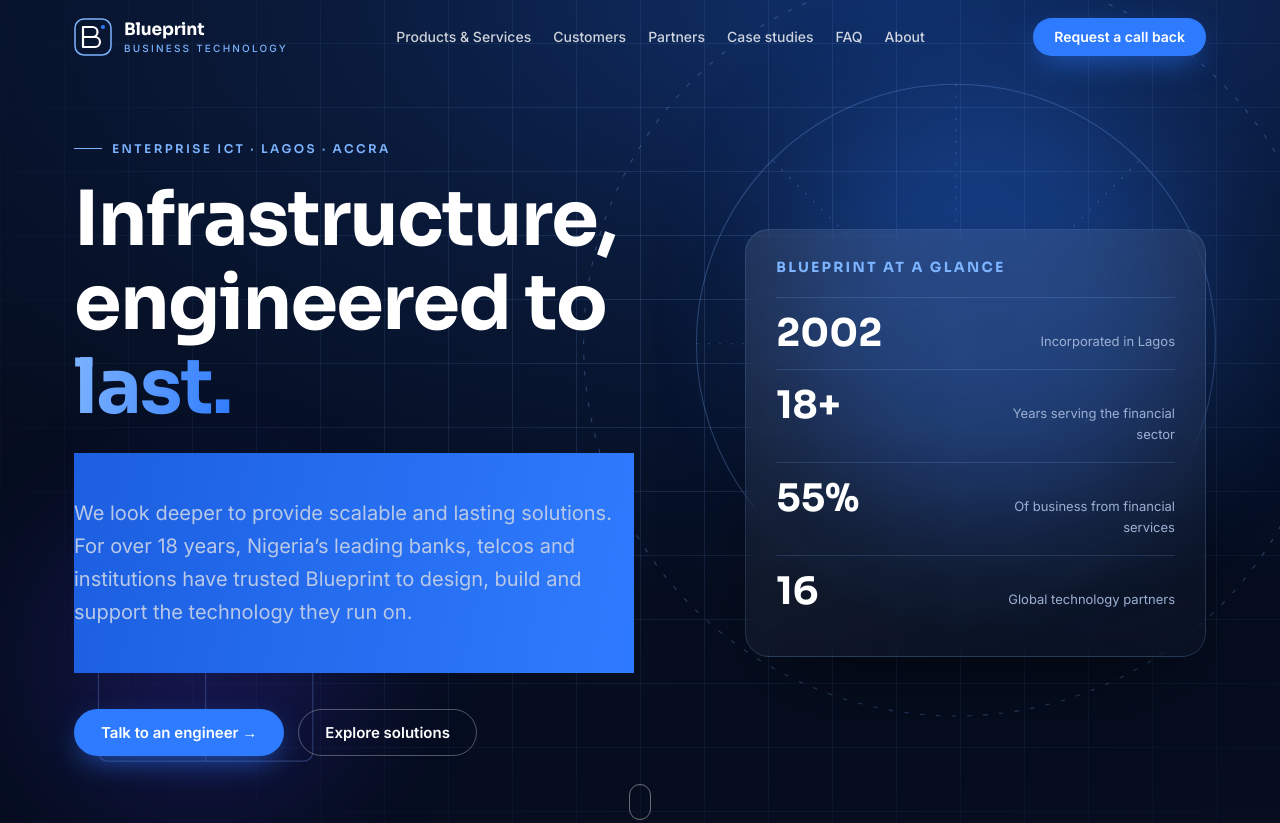
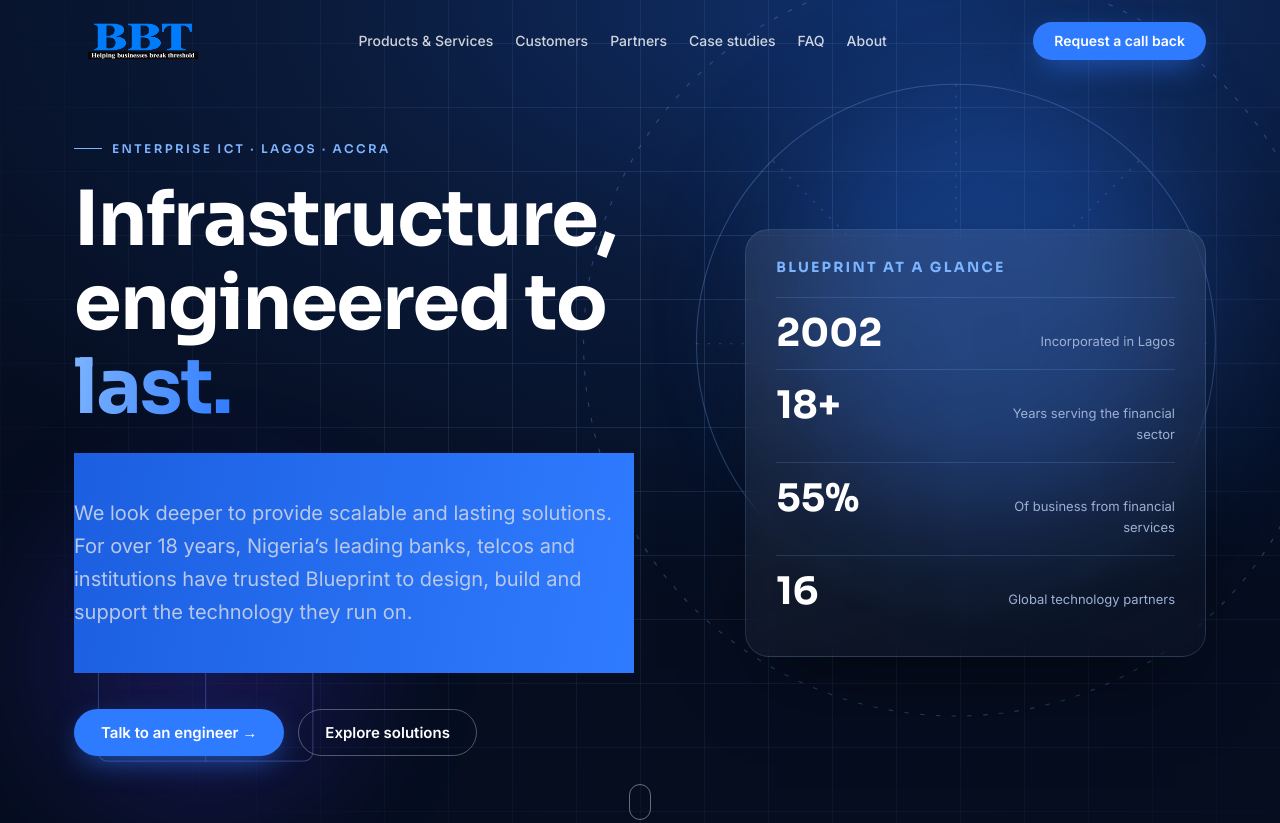
Before and after one commit to darren08148-art/blueprint-demo, a plain HTML site: page index.html in a window 1280 px wide. Shown: the top 823 px of the page. Drawn offline with Linux system fonts and the light colour scheme.

Commit message:
Update index.html

```diff
--- a/index.html
+++ b/index.html
@@ -12,13 +12,12 @@
 <div id="bar"></div>
 <header id="hd"><div class="wrap nav">
   <a class="logo" href="#top" aria-label="Blueprint Business Technology">
-    <svg width="38" height="38" viewBox="0 0 38 38" fill="none"><rect x="1" y="1" width="36" height="36" rx="9" stroke="#7db4ff" stroke-width="1.5"/><path d="M9 29V9h9.5a5 5 0 0 1 0 10H9m9.5 0H21a5 5 0 0 1 0 10H9" stroke="#fff" stroke-width="2.2" stroke-linecap="round" stroke-linejoin="round"/><circle cx="29" cy="9" r="2" fill="#2f7bff"/></svg>
-    <span>Blueprint<small>Business Technology</small></span></a>
+    <img class="logo-img" src="images/logo.png" alt="Blueprint Business Technology">
+  </a>
   <ul><li><a href="#products-services">Products &amp; Services</a></li><li><a href="#our-customers">Customers</a></li><li><a href="#partners">Partners</a></li><li><a href="#work">Case studies</a></li><li><a href="#faq">FAQ</a></li><li><a href="#about-us">About</a></li></ul>
   <a class="btn p" href="#contact">Request a call back</a>
-<button class="burger" id="bg" aria-label="Open menu" aria-expanded="false" aria-controls="mm"><i></i><i></i><i></i></button></div></header>
-<nav class="mm" id="mm" aria-label="Mobile menu" aria-hidden="true"><a href="#top">Home</a><a href="#products-services">Products &amp; Services</a><a href="#our-customers">Our Customers</a><a href="#partners">Partners</a><a href="#about-us">About Us</a><a href="#work">Case Studies</a><a href="#faq">FAQ</a><a class="btn p" href="#contact">Request a call back</a><small>sales@blueprintnet.com<br>+234 (0) 809 044 2226<br>Mon–Fri, 8am – 6pm</small></nav>
-
+  <button class="burger" id="bg" aria-label="Open menu" aria-expanded="false" aria-controls="mm"><i></i><i></i><i></i></button>
+</div></header>
 <div id="home"><section class="hero" id="top">
   <div class="layer l1"></div>
   <div class="layer l2"><svg width="100%" height="100%" viewBox="0 0 1200 900" preserveAspectRatio="xMidYMid slice" fill="none" stroke="rgba(125,180,255,.28)" stroke-width="1"><circle cx="880" cy="380" r="230"/><circle cx="880" cy="380" r="330" stroke-dasharray="4 10"/><path d="M880 150v460M650 380h460M718 218l324 324M1042 218L718 542" stroke-dasharray="2 8"/><rect x="120" y="560" width="190" height="190" rx="8"/><path d="M120 655h190M215 560v190"/></svg></div>
```
